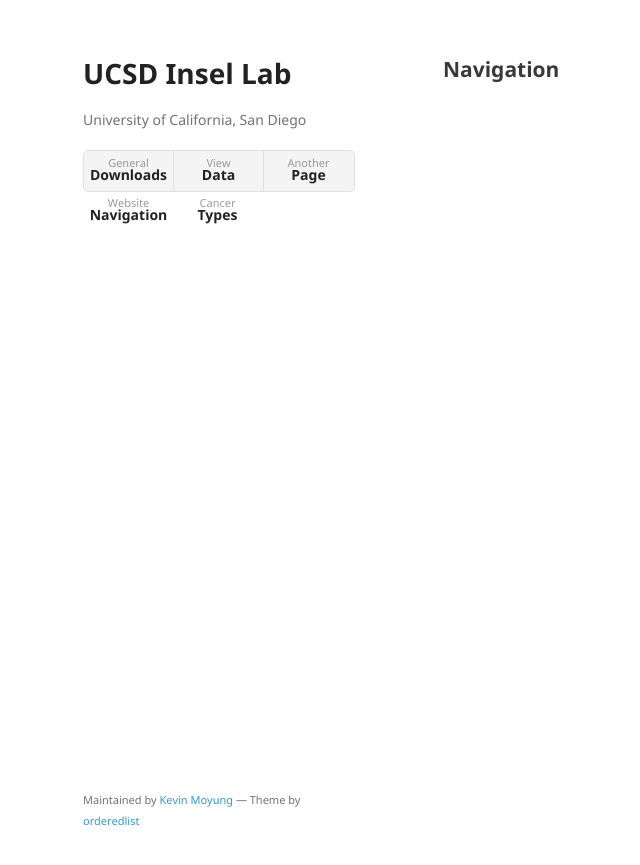
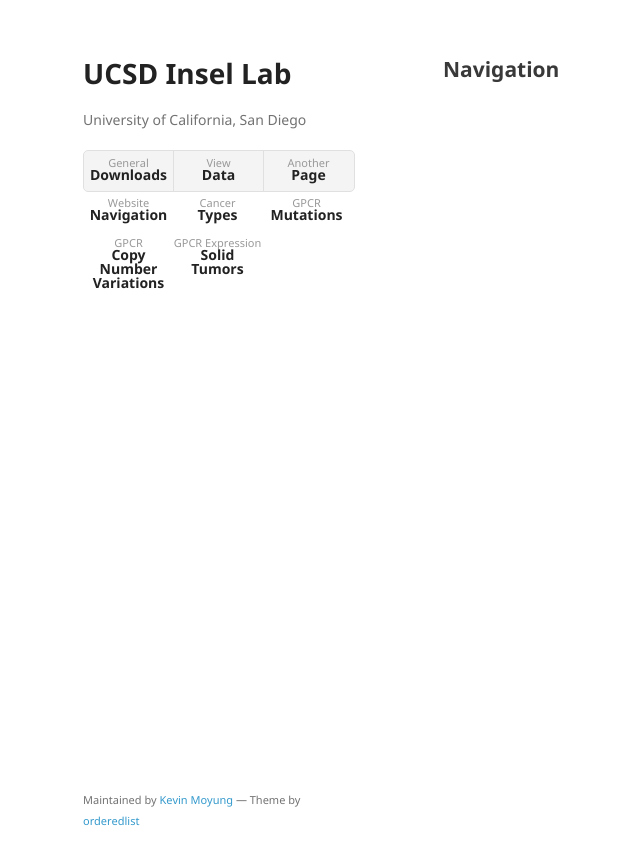
Before and after one commit to insellab/insellab.github.io, a Jekyll site: the page built from navigation.md, in a window 1280 px wide. Shown: the top 865 px of the page, without its empty margins (127-767 px from the left). Built offline with Jekyll 4.4.1, drawn with Linux system fonts in a browser that asks for light colours; our own code applies the rules of GitHub Pages for plain Markdown files.

Commit message:
Update default.html

```diff
--- a/_layouts/default.html
+++ b/_layouts/default.html
@@ -32,6 +32,9 @@
             <li><a href="{{ site.github.repository_url }}">Another <strong>Page</strong></a></li>
             <li><a href="https://insellab.github.io/navigation">Website <strong>Navigation</strong></a></li>
             <li><a href="https://insellab.github.io/cancertypes">Cancer <strong>Types</strong></a></li>
+            <li><a href="https://insellab.github.io/cancertypes">GPCR <strong>Mutations</strong></a></li>
+            <li><a href="https://insellab.github.io/cancertypes">GPCR <strong>Copy Number Variations</strong></a></li>
+            <li><a href="https://insellab.github.io/cancertypes">GPCR Expression <strong>Solid Tumors</strong></a></li>
           </ul>
         <!-- {% endif %} -->
       </header>
```
